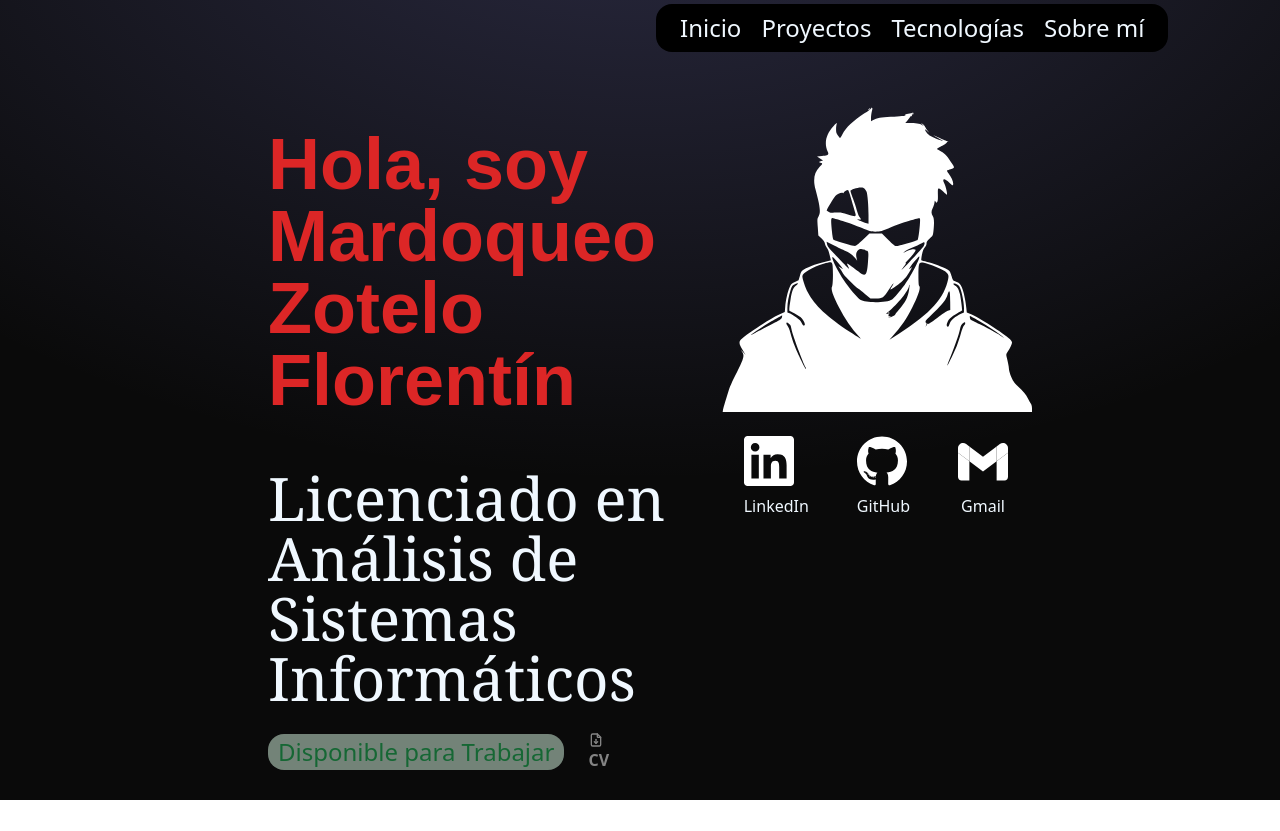
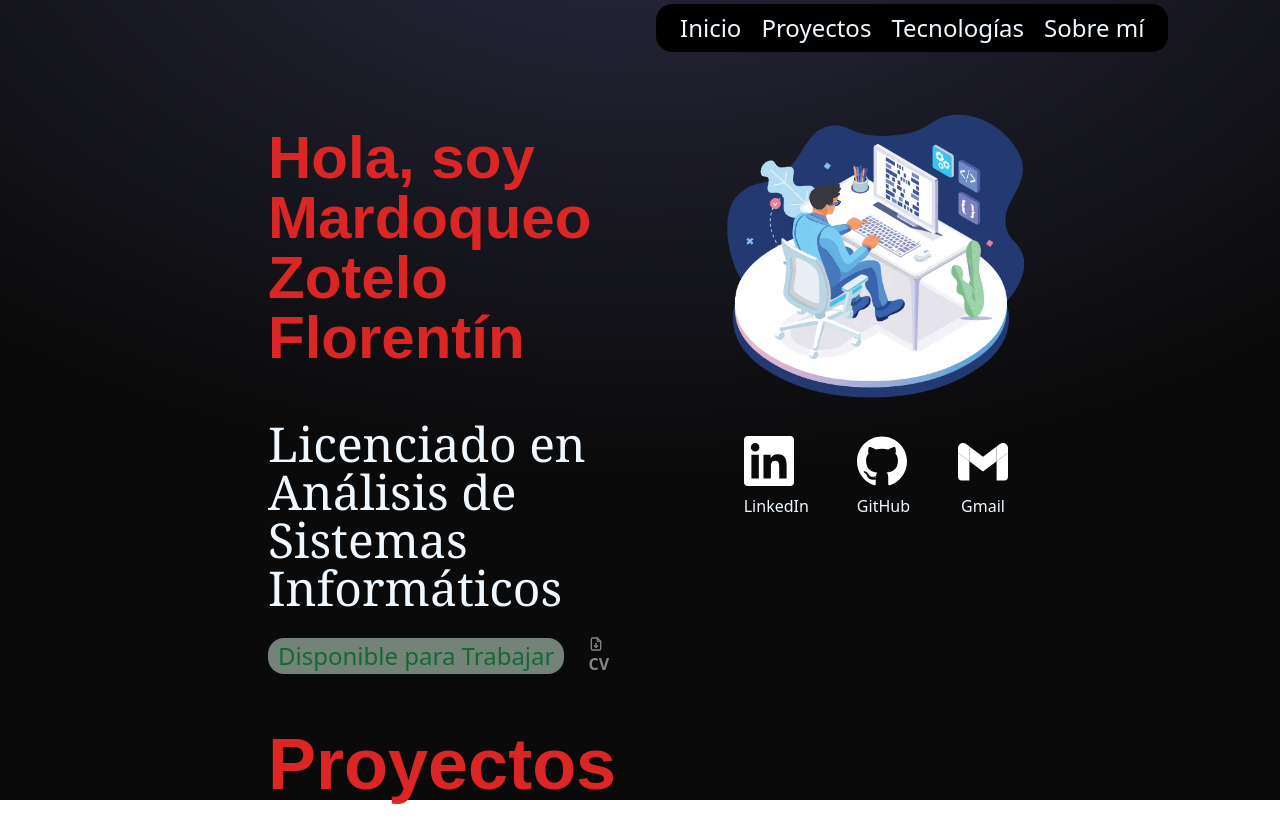
Before and after one commit to MardoqueoZ/Portfolio_MZF, an Astro site: page / in a window 1280 px wide. Shown: the top 831 px of the page. Built offline with nearby package versions, Linux system fonts and the light colour scheme; Astro itself is replaced by a stand-in of ours.

Commit message:
probandoo

```diff
--- a/src/components/Hero.astro
+++ b/src/components/Hero.astro
@@ -4,14 +4,14 @@
 ---
 
 <div class="m-5">
-    <h1 class="text-3xl md:text-7xl font-bold text-red-600 py-7">Hola, soy Mardoqueo Zotelo Florentín</h1>
+    <h1 class="text-3xl md:text-6xl font-bold text-red-600 py-7">Hola, soy Mardoqueo Zotelo Florentín</h1>
 
-    <h2 class="text-2xl md:text-6xl font-serif py-1 md:py-6">Licenciado en Análisis de Sistemas Informáticos</h2>
+    <h2 class="text-2xl md:text-5xl font-serif py-1 md:py-6">Licenciado en Análisis de Sistemas Informáticos</h2>
 
     <div class="flex space-x-4 items-center">
         <span class="bg-green-100 text-green-500 font-medium me-2 px-2.5 py-0.5 rounded-2xl dark:bg-green-900 dark:text-green-300 md:text-2xl p-8 animate-pulse">Disponible para Trabajar</span>
 
-        <a href="href="/MardoqueoZOtelo_CV.pdf" download="MardoqueoZotelo_CV.pdf"" class="text-white text-center animate-pulse hover:animate-none hover:transform transition-transform duration-300 hover:scale-105">
+        <a href="MardoqueoZotelo-CV.pdf" download="MardoqueoZotelo-CV.pdf" class="text-white text-center animate-pulse hover:animate-none hover:transform transition-transform duration-300 hover:scale-105">
             <CvIcon class="w-10 h-10 md:w-20 md:h-20"/>
             <p class="font-semibold">CV</p>
             <span class="sr-only"></span>
@@ -25,7 +25,7 @@
 </div>
 
 <div class="hidden md:block mt-5 w-[10em] md:w-[25em]">
-    <img id="avatar" src="/avatar.svg" alt="avatar">
+    <img id="avatar" src="/programacion.webp" alt="avatar">
     <div class="text-center items-center">
         <Contact />
     </div>
```
Also changed, not shown: public/programacion.webp (added).
